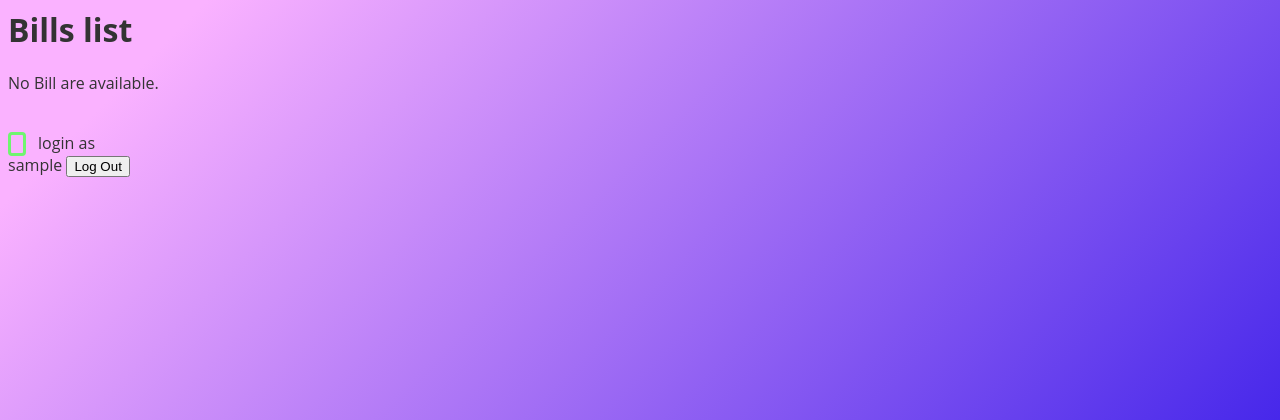
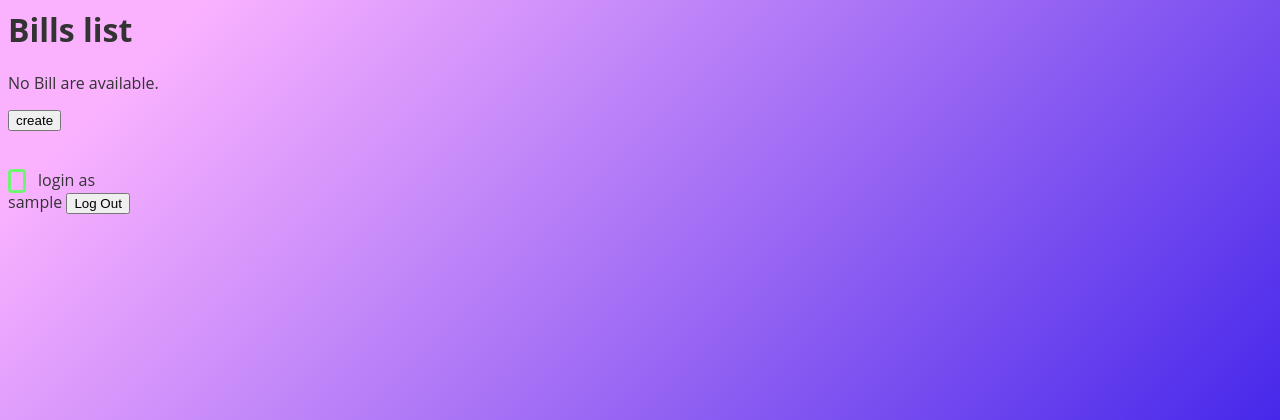
Before and after one commit to WePays/WePay, a Django app: page /bill/ in a window 1280 px wide. Shown: the top 420 px of the page. Run offline with Django 4.2, Linux system fonts and the light colour scheme; the visitor is signed in with stand-in values (Sample User, id 1); data that the repository does not hold is empty.

Commit message:
improve navigate #20

```diff
--- a/templates/Wepay/bill.html
+++ b/templates/Wepay/bill.html
@@ -29,6 +29,7 @@ yours bill
   </ul>
 {% else %}
   <p>No Bill are available.</p>
+  <p><a href='/bill/create/'><button type="button">create</button></a></p>
 {% endif %}
 
 {% if user.is_authenticated %}&nbsp;&nbsp;&nbsp;<label>{{"login as "}}</label><user>{{user.username}}</user> <a href='/accounts/logout'><button type="button">Log Out</button></a>
```
